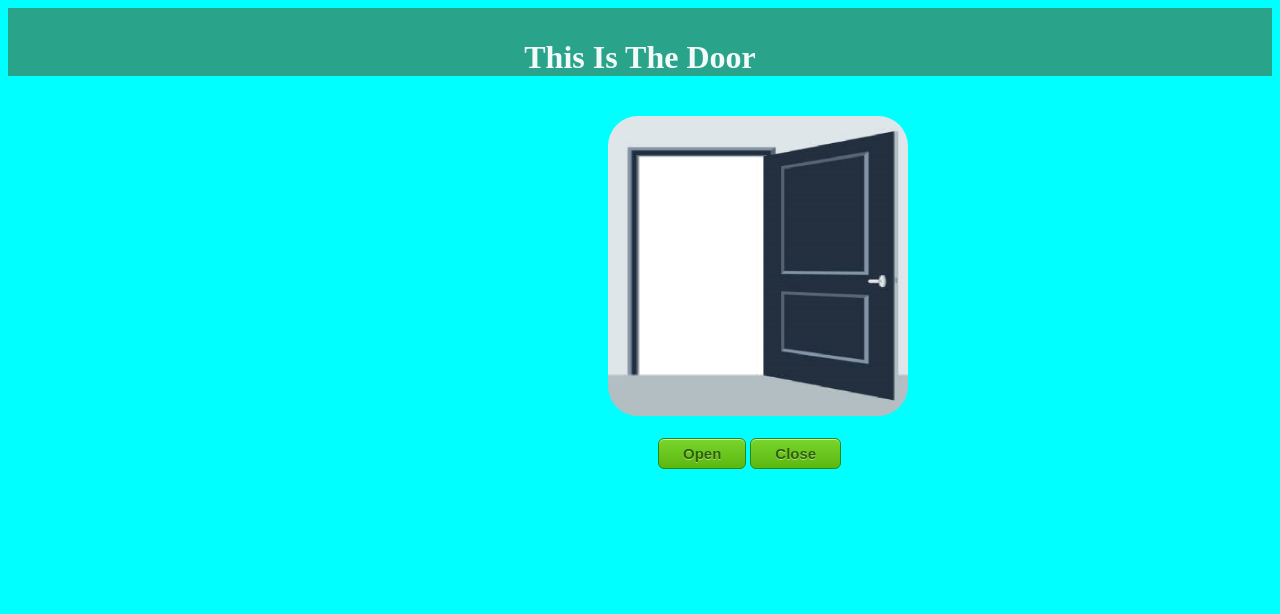
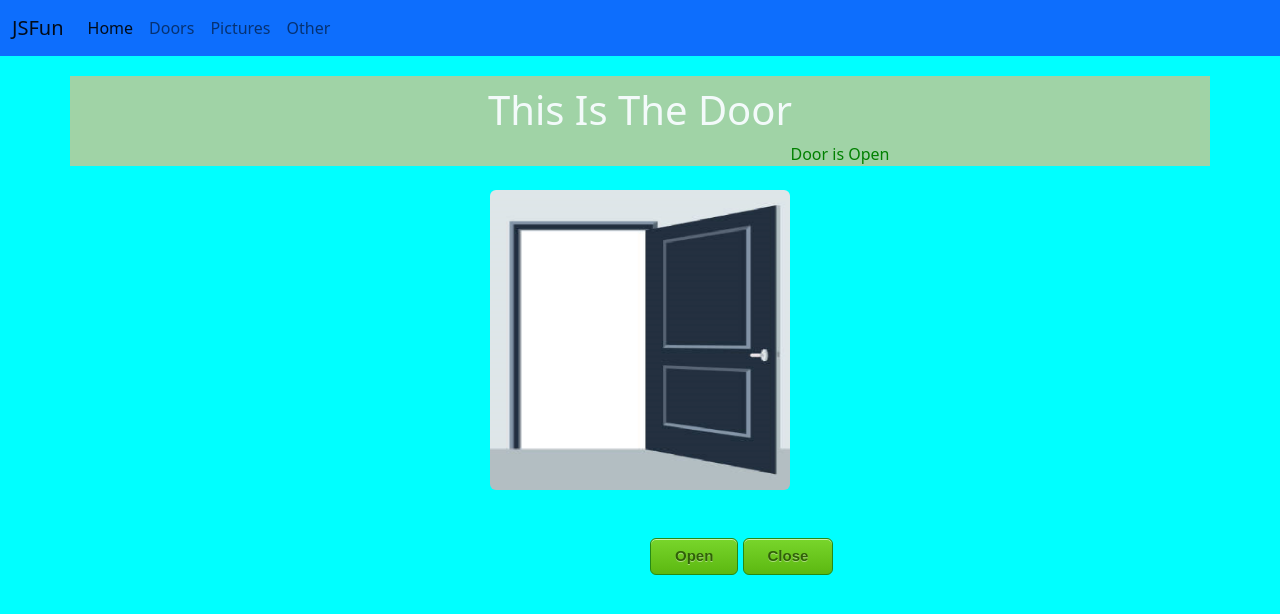
Before and after one commit to Darshan-webapp/Js_activity, a plain HTML site: page index.html in a window 1280 px wide. Both pictures are taken after a click on the button "Open". Drawn offline with nearby package versions, Linux system fonts and the light colour scheme.

Commit message:
added navbar

```diff
--- a/door.js
+++ b/door.js
@@ -1,11 +1,21 @@
   const doorImage = document.getElementById("image1");
   const openButton = document.querySelector(".btn1");
   const closeButton = document.querySelector(".btn2");
+  const statusDisplay = document.querySelector(".status");
+
+  let doorStatus = "closed";
 
   openButton.addEventListener("click", function() {
     doorImage.src = "images/Image2.png";
+    doorStatus = "Open";
+    statusDisplay.innerHTML = "Door is Open";
+    statusDisplay.style.color = "green";
+
   });
 
   closeButton.addEventListener("click", function() {
     doorImage.src = "images/Image1.png";
-  });
+    doorStatus = "Closed";
+    statusDisplay.innerHTML = "Door is Closed";
+    statusDisplay.style.color = "red";
+    });
--- a/index.html
+++ b/index.html
@@ -5,19 +5,43 @@
     <meta http-equiv="X-UA-Compatible" content="IE=edge">
     <meta name="viewport" content="width=device-width, initial-scale=1.0">
     <title>DoorStyles</title>
+    <link rel="stylesheet" href="https://cdn.jsdelivr.net/npm/bootstrap@5.2.3/dist/css/bootstrap.min.css">
     <link rel="stylesheet" href="style.css">
 </head>
 <body>
+    <!--  NAVBAR SECTION  -->
+
+    <nav class="navbar navbar-expand-lg bg-primary bg-body-tertiary">
+        <div class="container-fluid">
+          <a class="navbar-brand" href="#">JSFun</a>
+          <button class="navbar-toggler" type="button" data-bs-toggle="collapse" data-bs-target="#navbarNavAltMarkup" aria-controls="navbarNavAltMarkup" aria-expanded="false" aria-label="Toggle navigation">
+            <span class="navbar-toggler-icon"></span>
+          </button>
+          <div class="collapse navbar-collapse" id="navbarNavAltMarkup">
+            <div class="navbar-nav">
+              <a class="nav-link active" aria-current="page" href="#">Home</a>
+              <a class="nav-link" href="#">Doors</a>
+              <a class="nav-link" href="#">Pictures</a>
+              <a class="nav-link" href="#">Other</a>
+            </div>
+          </div>
+        </div>
+      </nav>
+
     <div class="container">
         <h1>This Is The Door</h1>
+        <div class="status"></div>
     </div><br>
-    <img id="image1" src="images/Image1.png" alt="closedDoor"><br><br>
+    <img id="image1" src="images/Image1.png" class="rounded mx-auto d-block" alt="closedDoor"><br><br>
 
     <div class="buttons">
         <button class="btn1">Open</button>
         <button class="btn2">Close</button>
-    </div>
+    </div><br>
+
+
 
 </body>
 <script src="door.js"></script>
+<script src="https://cdn.jsdelivr.net/npm/bootstrap@5.2.3/dist/js/bootstrap.bundle.min.js"></script>
 </html>
--- a/style.css
+++ b/style.css
@@ -6,15 +6,21 @@ body{
 img{
     height: 300px;
     width: 300px;
-    margin-left: 600px;
-    border-radius: 10%;
+
 }
 
 .container{
-    background-color: rgb(42, 163, 139);
+    background-color: rgb(160, 211, 166);
     text-align: center;
     color: rgb(243, 250, 250);
     padding-top: 10px;
+	margin-top: 20px;
+
+}
+.status {
+
+	margin-left: 400px;
+	text-decoration: solid;
 }
 
 
```
